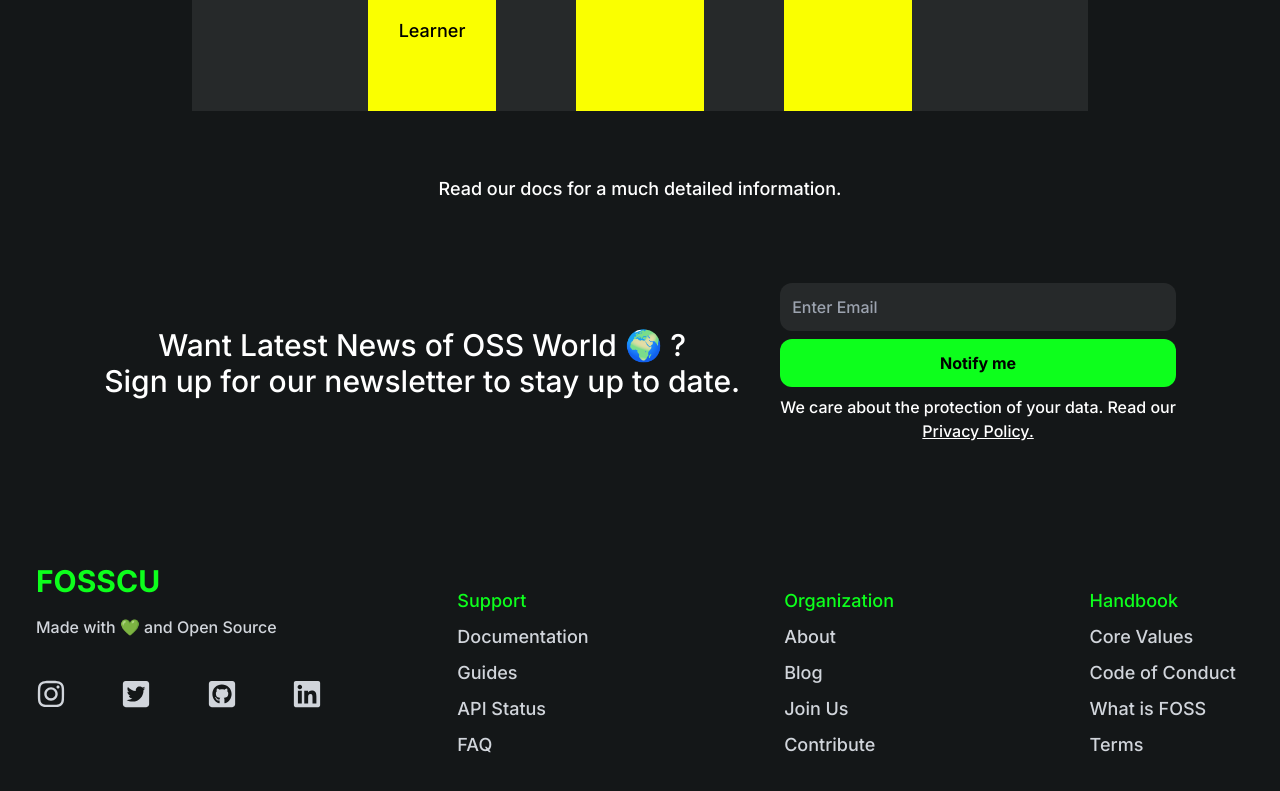
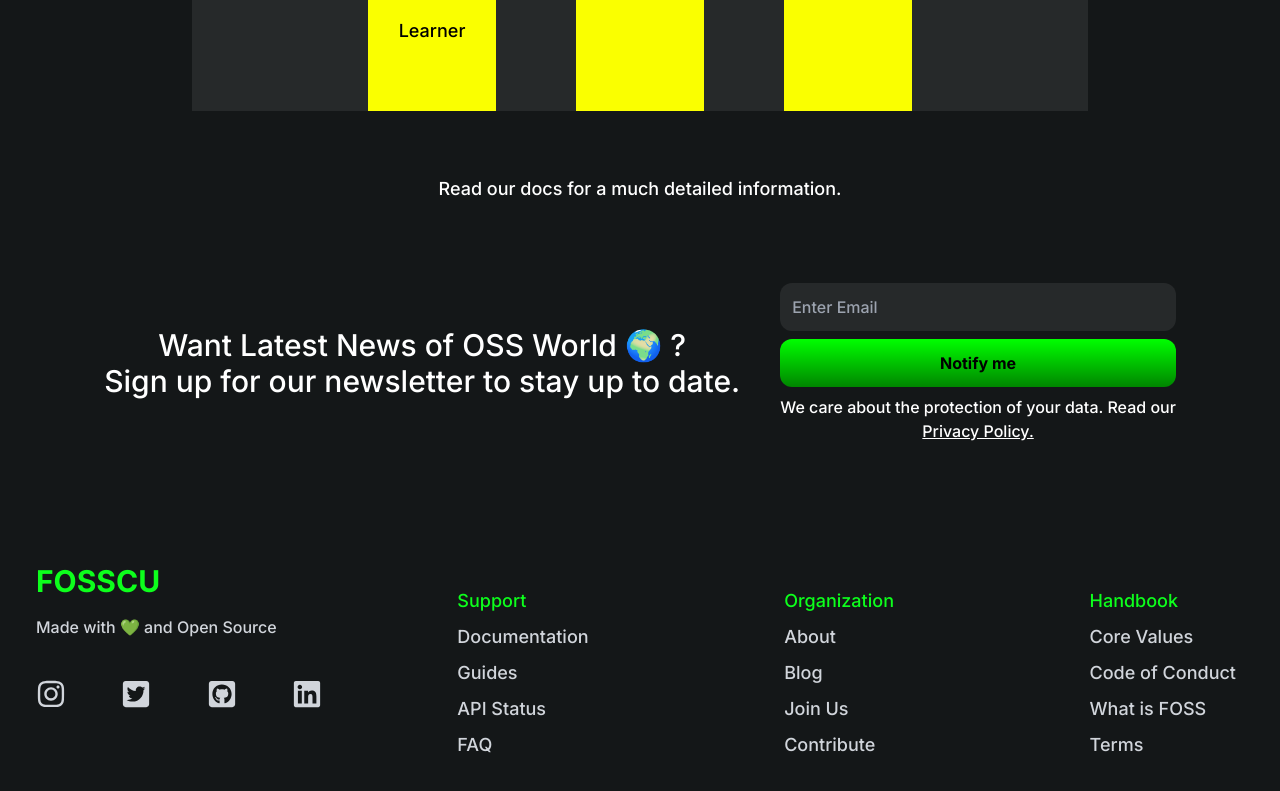
Before and after one commit to FOSS-Community/fosscu.org, a Next.js app: page / in a window 1280 px wide. Shown: the part 2937-3728 px from the top of the page. Built offline with nearby package versions, Linux system fonts and the light colour scheme.

Commit message:
button colour

```diff
--- a/components/Structure.tsx
+++ b/components/Structure.tsx
@@ -26,7 +26,7 @@ export default function Structure() {
   </div>
   <div className="flex flex-col gap-2 text-center">
     <input type="text" placeholder="Enter Email" className="p-3 rounded-xl" style={{ backgroundColor: 'rgba(255, 255, 255, 0.08)'}} />
-    <button className="bg-custom-green font-bold p-3 rounded-xl hover:opacity-50">Notify me</button>
+    <button className="bg-custom-green-gradient font-bold p-3 rounded-xl hover:opacity-50">Notify me</button>
     <p className="text-white">We care about the protection of your data. Read our <br />
       <a href="/privacy" className="underline">Privacy Policy.</a></p>
   </div>
```
